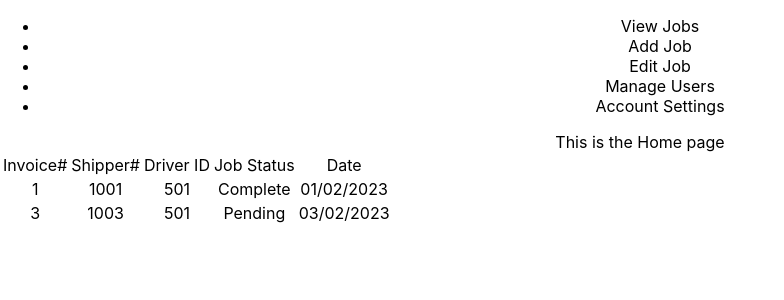
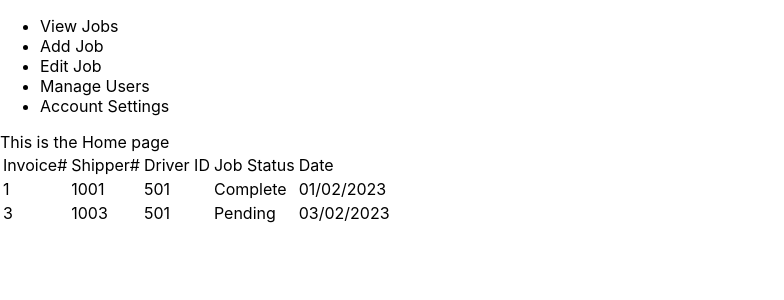
Before and after one commit to HighItsKy/CSCI441-GroupProject, a React (Create React App) app in the folder transportapp/: page / in a window 1280 px wide. Shown: the top 300 px of the page, without its empty margins (0-784 px from the left). Built offline with nearby package versions, Linux system fonts and the light colour scheme.

Commit message:
update routes

```diff
--- a/transportapp/src/App.js
+++ b/transportapp/src/App.js
@@ -1,33 +1,27 @@
 import './App.css';
-import { Route, Switch } from 'react-router-dom'
+import { BrowserRouter, Route, Routes, redirect, Switch } from 'react-router-dom'
 // import any components you want to use in this file:
 import Navbar from './components/Navbar';
 import Home from './components/Home';
 import About from './components/About';
 import Login from './components/Login';
-// use Route, Router instead
-import { createBrowserRouter, RouterProvider } from 'react-router-dom';
 
 
 // use state instead of variables
 let isUserLoggedIn = true;
 let currentPath = isUserLoggedIn ? <Home /> : <Login />
 
-const router = createBrowserRouter([
-  {
-    path: "/",
-    element: currentPath
-  }
-])
-
 
 
 function App() {
   return (
-    <div className='App'>
-      <RouterProvider router={router} />
-    </div>
-
+    <BrowserRouter>
+      <Routes>
+        <Route path="/" element={ currentPath }></Route>
+        <Route path="login" element={<Login />}></Route>
+        <Route path="about" element={<About />}></Route>
+      </Routes>
+    </BrowserRouter>
   );
 }
 
```
